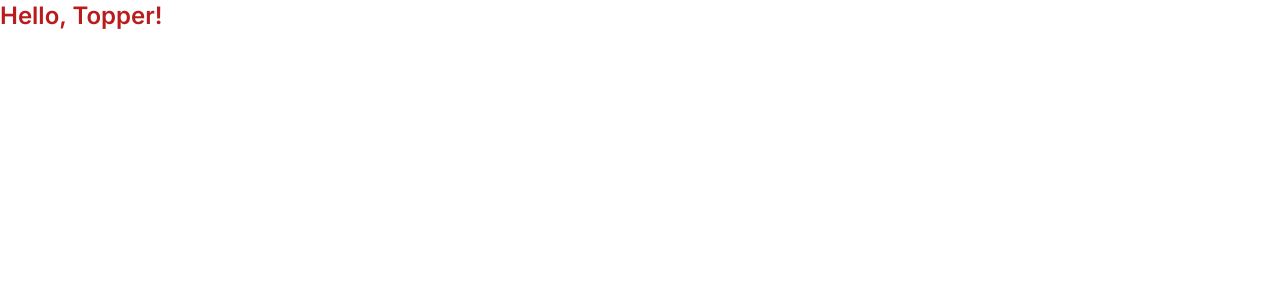
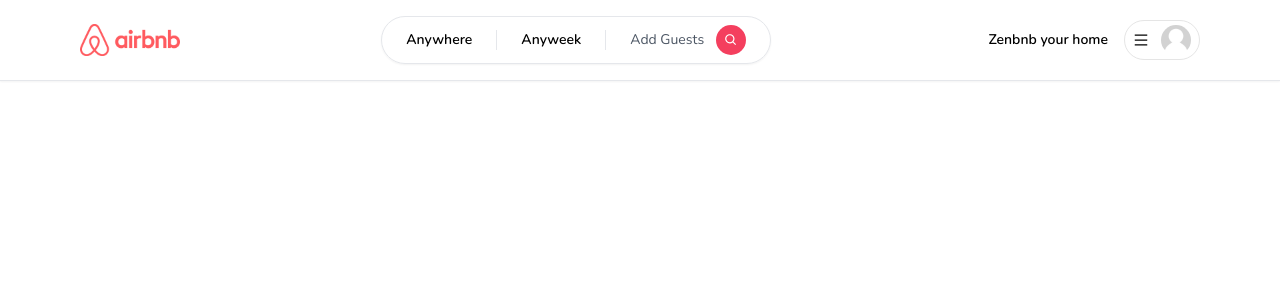
Before and after one commit to zuhedshaikh95/zenbnb, a Next.js app: page / in a window 1280 px wide. Shown: the top 300 px of the page. Built offline with nearby package versions, Linux system fonts and the light colour scheme.

Commit message:
add: Navbar, metadata, font

```diff
--- a/src/app/layout.tsx
+++ b/src/app/layout.tsx
@@ -1,12 +1,13 @@
 import type { Metadata } from "next";
-import { Inter } from "next/font/google";
+import { Nunito } from "next/font/google";
 import "./globals.css";
+import { Navbar } from "@/components";
 
-const inter = Inter({ subsets: ["latin"] });
+const nunito = Nunito({ subsets: ["latin"] });
 
 export const metadata: Metadata = {
-  title: "Create Next App",
-  description: "Generated by create next app",
+  title: "Zenbnb | Holiday rentals, cabins, beach houses &amp; more",
+  description: "Zenbnb | Holiday rentals, cabins, beach houses &amp; more",
 };
 
 export default function RootLayout({
@@ -16,7 +17,10 @@
 }>) {
   return (
     <html lang="en">
-      <body className={inter.className}>{children}</body>
+      <body className={nunito.className}>
+        <Navbar />
+        {children}
+      </body>
     </html>
   );
 }
```
